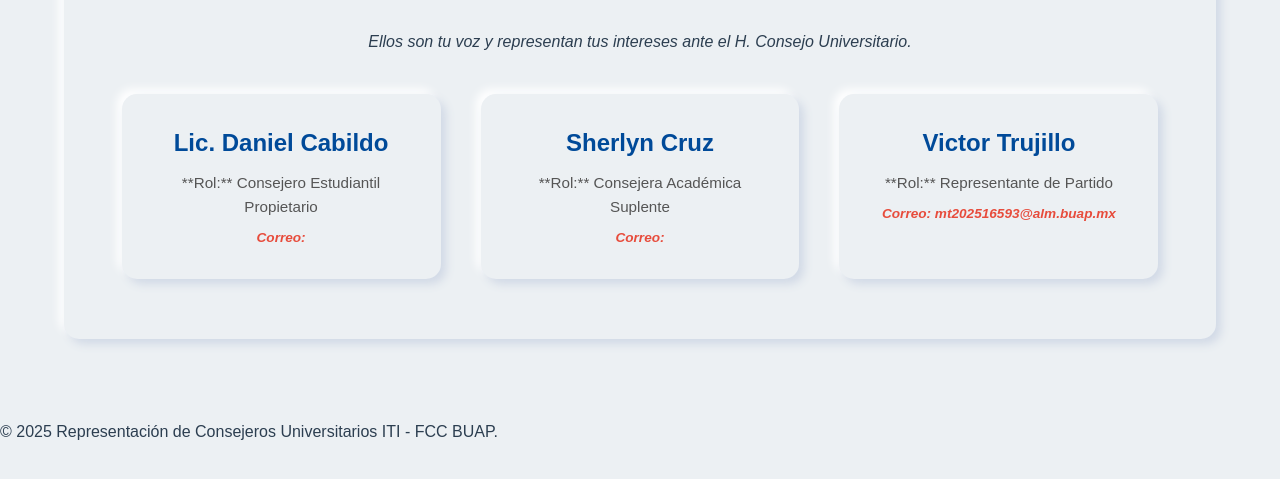
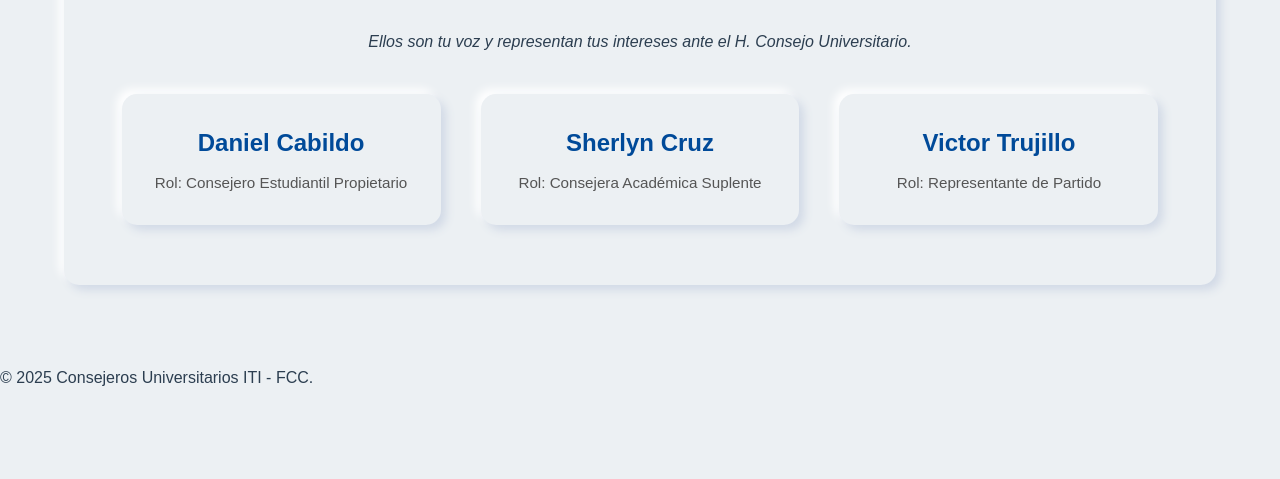
Before and after one commit to consejouni-iti/propaganda, a plain HTML site: page consejeros.html in a window 1280 px wide. Shown: the part 245-724 px from the top of the page. Drawn offline with Linux system fonts and the light colour scheme; a script that the page names is missing.

Commit message:
Add files via upload

```diff
--- a/consejeros.html
+++ b/consejeros.html
@@ -50,28 +50,28 @@
             <div class="cards-container">
                 <div class="card consejero">
 
-                    <h3>Lic. Daniel Cabildo</h3>
-                    <p>**Rol:** Consejero Estudiantil Propietario</p>
-                    <p class="matricula">Correo: </p>
+                    <h3> Daniel Cabildo</h3>
+                    <p>Rol: Consejero Estudiantil Propietario</p>
+
                 </div>
                 <div class="card consejero">
 
                     <h3>Sherlyn Cruz </h3>
-                    <p>**Rol:** Consejera Académica Suplente</p>
-                    <p class="matricula">Correo: </p>
+                    <p>Rol: Consejera Académica Suplente</p>
+
                 </div>
                 <div class="card consejero">
 
                     <h3>Victor Trujillo</h3>
-                    <p>**Rol:** Representante de Partido</p>
-                    <p class="matricula">Correo: mt202516593@alm.buap.mx</p>
+                    <p>Rol: Representante de Partido</p>
+
                 </div>
             </div>
         </section>
     </main>
 
     <footer>
-        <p>&copy; 2025 Representación de Consejeros Universitarios ITI - FCC BUAP.</p>
+        <p>&copy; 2025 Consejeros Universitarios ITI - FCC.</p>
     </footer>
 
     <script src="script.js"></script>
```
Also changed, not shown: imagenes.html (+1 -1 lines), index.html (+1 -1 lines), informacion.html (+1 -1 lines).
